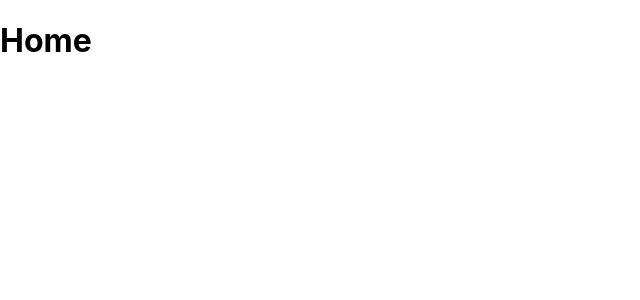
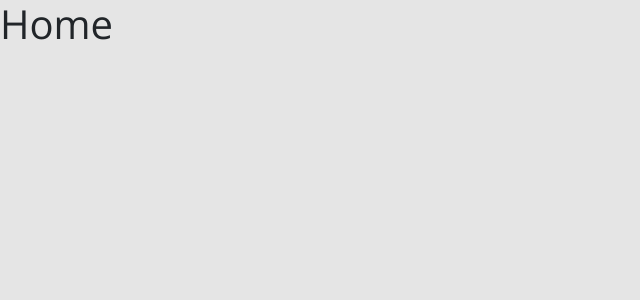
Before and after one commit to Apdo3939/DsMovie, a React (Create React App) app in the folder frontend/: page / in a window 1280 px wide. Shown: the top 300 px of the page, without its empty margins (0-640 px from the left). Built offline with nearby package versions, Linux system fonts and the light colour scheme.

Commit message:
Add Bootstrap

```diff
--- a/frontend/package.json
+++ b/frontend/package.json
@@ -10,6 +10,7 @@
     "@types/node": "^16.7.13",
     "@types/react": "^17.0.20",
     "@types/react-dom": "^17.0.9",
+    "bootstrap": "5.1.3",
     "react": "^17.0.2",
     "react-dom": "^17.0.2",
     "react-scripts": "5.0.0",
--- a/frontend/src/index.css
+++ b/frontend/src/index.css
@@ -1,13 +1,21 @@
-body {
-  margin: 0;
-  font-family: -apple-system, BlinkMacSystemFont, 'Segoe UI', 'Roboto', 'Oxygen',
-    'Ubuntu', 'Cantarell', 'Fira Sans', 'Droid Sans', 'Helvetica Neue',
-    sans-serif;
-  -webkit-font-smoothing: antialiased;
-  -moz-osx-font-smoothing: grayscale;
+@import url('https://fonts.googleapis.com/css2?family=Open+Sans:wght@400;700&display=swap');
+
+:root {
+  --color-primary: #4D41C0;
 }
 
-code {
-  font-family: source-code-pro, Menlo, Monaco, Consolas, 'Courier New',
-    monospace;
+* {
+  box-sizing: border-box;
+  font-family: 'Open Sans', sans-serif;
 }
+
+html,
+body {
+  background-color: #E5E5E5;
+}
+
+a,
+a:hover {
+  text-decoration: none;
+  color: unset;
+}
--- a/frontend/src/index.tsx
+++ b/frontend/src/index.tsx
@@ -1,5 +1,6 @@
 import React from "react";
 import ReactDOM from "react-dom";
+import "bootstrap/dist/css/bootstrap.css";
 import "./index.css";
 import App from "./App";
 
```
Also changed, not shown: 1 other file (tests, documents, lock files or other folders).
